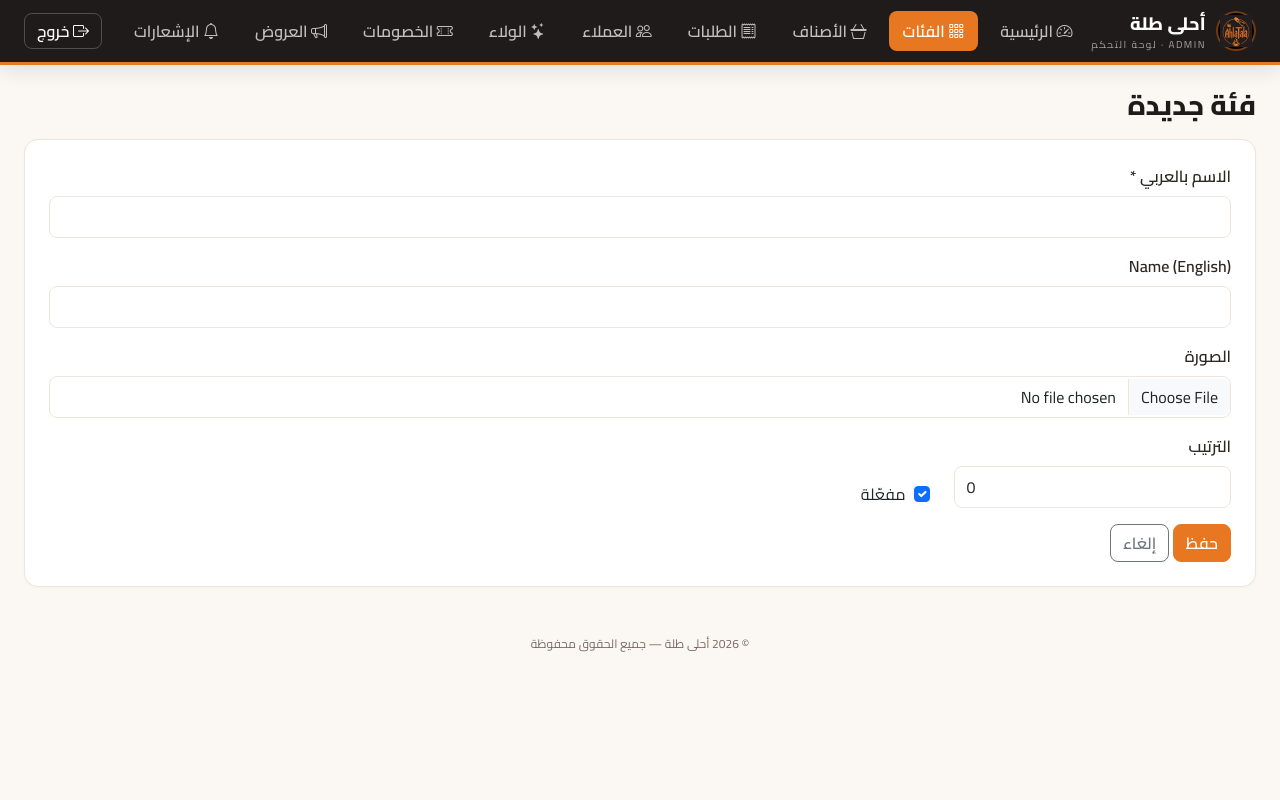
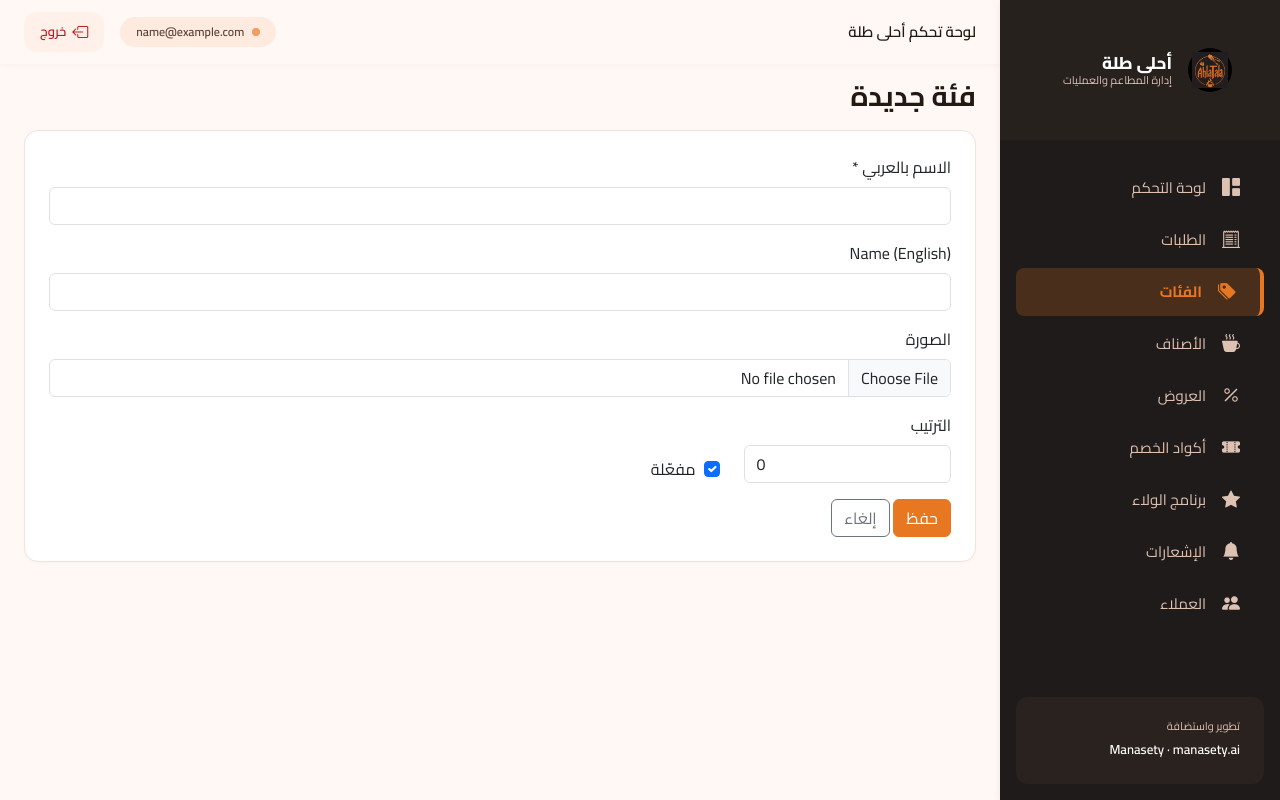
Before and after one commit to Abdelhammid1/AhlaTala, a Flask app: page /admin/categories/new in a window 1280 px wide. Run offline with Flask 3, Linux system fonts and the light colour scheme; the visitor is signed in with stand-in values (Sample User, id 1); data that the repository does not hold is empty; some libraries are stand-ins or nearby versions.

Commit message:
Phase 1: reshell admin panel to Stitch design (Tailwind + right sidebar)
Replaces the old top-nav admin shell with the new right-anchored sidebar +
fixed top header from the Stitch designs. Every existing admin page keeps
working as-is — its body content still uses Bootstrap classes and gets
picked up by a `.bs-preserve` wrapper on the main element that restores
the typography, cards, tables, forms, and alerts that Tailwind's Preflight
reset would otherwise strip.

Phase 1 covers only the shared shell:
- Right-anchored 280px dark ink sidebar with brand emblem + 9 nav items
  (dashboard, orders w/ badge, categories, items, offers, discount codes,
  loyalty, notifications, customers) — matches the Stitch design 1:1
- Nav-item active state (brown border + tint) driven by request.endpoint
- Fixed top header with page title + admin identity chip + logout
- Tailwind CDN loaded with the full Stitch color token set
  (primary #994700, primary-container #E87722, surface #fff8f5, cream
  variants, tertiary, error, outline — all named exactly as the Stitch
  export uses them, so future ports paste in verbatim)
- Bootstrap 5 RTL + Bootstrap Icons still loaded so unported pages
  render normally; Tailwind loads after so its utilities win any
  class-name collision on the new shell

Every admin route was smoke-tested end-to-end after the swap:
  /admin/ /admin/orders /admin/categories /admin/items /admin/offers
  /admin/discounts /admin/loyalty /admin/notifications /admin/customers
all return 200 against the new shell.

Phases 2-6 will port each individual page (dashboard, orders list +
detail, menu items, loyalty + discounts, customers, notifications) off
Bootstrap onto pure Tailwind, matching each Stitch mockup screen by
screen. Each phase ships as its own commit so any single one can be
reverted without touching the others.

Co-Authored-By: Claude Opus 4.7 <noreply@anthropic.com>
Claude-Session: https://claude.ai/code/session_01BU2vBTxyboYKiBDP73u5am

```diff
--- a/backend/app/templates/admin/base.html
+++ b/backend/app/templates/admin/base.html
@@ -6,157 +6,215 @@
   <title>{% block title %}لوحة تحكم أحلى طلة{% endblock %}</title>
   <link rel="icon" type="image/png" href="/static/brand/logo_256.png">
 
+  {# Fonts + Icons #}
+  <link href="https://fonts.googleapis.com/css2?family=Cairo:wght@400;600;700;800;900&display=swap" rel="stylesheet">
+  <link href="https://cdn.jsdelivr.net/npm/bootstrap-icons@1.11.3/font/bootstrap-icons.css" rel="stylesheet">
+
+  {#
+     Bootstrap 5 (RTL) is loaded FIRST so its utility classes are still available
+     to unported admin pages. Tailwind loads AFTER so that where classes collide
+     (rare — mostly `.p-*`, `.m-*`, `.text-*`), Tailwind wins on the new sidebar
+     + header. Existing page bodies keep using their Bootstrap classes as before.
+     This is the transition-period setup for Phase 1; later phases port each page
+     off Bootstrap onto pure Tailwind.
+  #}
   <link href="https://cdn.jsdelivr.net/npm/bootstrap@5.3.3/dist/css/bootstrap.rtl.min.css" rel="stylesheet">
-    <link href="https://fonts.googleapis.com/css2?family=Cairo:wght@400;600;700;800;900&display=swap" rel="stylesheet">
-    <link rel="stylesheet" href="https://cdn.jsdelivr.net/npm/bootstrap-icons@1.11.3/font/bootstrap-icons.css">
+  <script src="https://cdn.tailwindcss.com"></script>
+  <script>
+    tailwind.config = {
+      darkMode: 'class',
+      theme: {
+        extend: {
+          colors: {
+            'primary': '#994700',
+            'primary-container': '#E87722',
+            'on-primary': '#ffffff',
+            'on-primary-container': '#4f2200',
+            'primary-fixed': '#ffdbc8',
+            'primary-fixed-dim': '#ffb68b',
+            'on-primary-fixed': '#321300',
+            'on-primary-fixed-variant': '#743400',
+            'secondary': '#635d5c',
+            'on-secondary': '#ffffff',
+            'secondary-container': '#eae0de',
+            'on-secondary-container': '#696362',
+            'secondary-fixed': '#eae0de',
+            'secondary-fixed-dim': '#cdc5c3',
+            'on-secondary-fixed': '#1f1b1a',
+            'on-secondary-fixed-variant': '#4b4644',
+            'tertiary': '#904d00',
+            'tertiary-container': '#e07d11',
+            'on-tertiary': '#ffffff',
+            'on-tertiary-container': '#4b2500',
+            'tertiary-fixed': '#ffdcc3',
+            'tertiary-fixed-dim': '#ffb77d',
+            'on-tertiary-fixed': '#2f1500',
+            'on-tertiary-fixed-variant': '#6e3900',
+            'surface': '#fff8f5',
+            'surface-dim': '#ead6cb',
+            'surface-bright': '#fff8f5',
+            'surface-container-lowest': '#ffffff',
+            'surface-container-low': '#fff1ea',
+            'surface-container': '#feeadf',
+            'surface-container-high': '#f8e4d9',
+            'surface-container-highest': '#f3dfd4',
+            'surface-variant': '#f3dfd4',
+            'on-surface': '#231913',
+            'on-surface-variant': '#564337',
+            'outline': '#8a7265',
+            'outline-variant': '#ddc1b2',
+            'inverse-surface': '#3a2e27',
+            'inverse-on-surface': '#ffede4',
+            'inverse-primary': '#ffb68b',
+            'error': '#ba1a1a',
+            'on-error': '#ffffff',
+            'error-container': '#ffdad6',
+            'on-error-container': '#93000a',
+          }
+        }
+      }
+    }
+  </script>
+
   <style>
-      :root {
-        --brand:        #E87722;
-        --brand-hover:  #C25E14;
-        --brand-soft:   #FFF3E6;
-        --ink:          #1F1B1A;
-        --ink-2:        #2C2624;
-        --ink-3:        #3B322F;
-        --line:         #EEE5DD;
-        --page:         #FBF7F2;
-        --muted:        #7A6B62;
+    /* Global body font — applies to both Bootstrap and Tailwind areas */
+    body { font-family: 'Cairo', system-ui, -apple-system, 'Segoe UI', Tahoma, sans-serif; background: #fff8f5; color: #231913; }
+    /* Bring back Bootstrap defaults that Tailwind's Preflight zeros out. Only
+       the ones that unported admin pages rely on. */
+    .bs-preserve h1, .bs-preserve h2, .bs-preserve h3, .bs-preserve h4, .bs-preserve h5, .bs-preserve h6 {
+      font-weight: 700; margin-bottom: 0.5rem;
     }
-      html, body { background: var(--page); }
-      body { font-family: 'Cairo', system-ui, -apple-system, Segoe UI, Tahoma, sans-serif; color: var(--ink); }
+    .bs-preserve h3 { font-size: 1.75rem; margin-bottom: 1rem; }
+    .bs-preserve h4 { font-size: 1.5rem; }
+    .bs-preserve h5 { font-size: 1.25rem; }
+    .bs-preserve p { margin-bottom: 1rem; }
+    .bs-preserve ul, .bs-preserve ol { padding-inline-start: 2rem; margin-bottom: 1rem; }
 
-      /* ---- NAVBAR ---- */
-      .brand-nav {
-        background: var(--ink);
-        border-bottom: 3px solid var(--brand);
-        padding: 10px 0;
-        box-shadow: 0 4px 20px rgba(31,27,26,.12);
+    /* Brand-consistent tokens for existing Bootstrap components on unported pages */
+    .bs-preserve .btn-primary, .bs-preserve .btn-primary:focus { background: #E87722; border-color: #E87722; }
+    .bs-preserve .btn-primary:hover { background: #C25E14; border-color: #C25E14; }
+    .bs-preserve .btn-outline-primary { color: #E87722; border-color: #E87722; }
+    .bs-preserve .btn-outline-primary:hover { background: #E87722; border-color: #E87722; color: #fff; }
+    .bs-preserve .form-control:focus, .bs-preserve .form-select:focus {
+      border-color: #E87722; box-shadow: 0 0 0 3px rgba(232,119,34,.15);
     }
-      .brand-nav .navbar-brand {
-        display: flex; align-items: center; gap: 10px;
-        color: #fff; font-weight: 800; letter-spacing: 0.3px;
+    .bs-preserve .table > thead > tr > th {
+      background: #FFF3E6; color: #2C2624; font-weight: 700; border-bottom: none;
     }
-      .brand-nav .brand-emblem {
-        width: 40px; height: 40px; border-radius: 50%;
-        background: #000; padding: 4px; box-shadow: inset 0 0 0 2px rgba(232,119,34,.5);
-      }
-      .brand-nav .brand-emblem img { width: 100%; height: 100%; object-fit: contain; }
-      .brand-nav .brand-title { font-size: 18px; }
-      .brand-nav .brand-sub { display: block; font-size: 10px; font-weight: 400; color: rgba(255,255,255,.6); letter-spacing: 1.5px; }
+    .bs-preserve .card { border: 1px solid #EEE5DD; border-radius: 14px; background: #fff; box-shadow: 0 1px 3px rgba(0,0,0,.03); }
 
-      .brand-nav .nav-link {
-        color: rgba(255,255,255,.72); font-weight: 600; padding: 8px 14px; border-radius: 8px; margin: 0 2px;
-        transition: background .15s, color .15s;
-      }
-      .brand-nav .nav-link:hover { color: #fff; background: rgba(255,255,255,.06); }
-      .brand-nav .nav-link.active { color: #fff; background: var(--brand); }
-      .brand-nav .badge-count { font-size: 10px; }
+    /* Page-header helper used by unported pages */
+    .bs-preserve .page-header { display: flex; align-items: center; justify-content: space-between; margin: 8px 0 20px; }
+    .bs-preserve .page-header h3 { margin: 0; display: flex; align-items: center; gap: 10px; }
+    .bs-preserve .page-header h3 i { color: #E87722; font-size: 22px; }
 
-      .brand-nav .btn-logout {
-        background: transparent; border: 1px solid rgba(255,255,255,.22); color: #fff; font-weight: 600;
-        padding: 5px 12px; border-radius: 8px;
-      }
-      .brand-nav .btn-logout:hover { background: rgba(255,255,255,.08); }
+    /* Kill Tailwind's Preflight table reset so Bootstrap tables render normally */
+    .bs-preserve table { border-collapse: collapse; }
+    .bs-preserve caption { padding-top: .5rem; padding-bottom: .5rem; text-align: right; }
 
-      /* ---- CARDS + TABLES ---- */
-      .card { border: 1px solid var(--line); border-radius: 14px; background: #fff; box-shadow: 0 1px 3px rgba(0,0,0,.03); }
-      .card h3, .card h4, .card h5, .card h6 { color: var(--ink); }
+    /* Bootstrap alert compatibility — used by our flash messages */
+    .bs-preserve .alert { border-radius: 10px; border: none; font-weight: 500; padding: 12px 16px; }
+    .bs-preserve .alert-success { background: #E9F6EF; color: #0F5132; }
+    .bs-preserve .alert-danger  { background: #FDEBEA; color: #842029; }
+    .bs-preserve .alert-warning { background: #FFF6E5; color: #6B3E00; }
+    .bs-preserve .alert-info    { background: #E7F3FF; color: #084298; }
 
-      h3, h4 { color: var(--ink); font-weight: 800; }
-      h3 { margin-bottom: 18px; }
-
-      .table { --bs-table-color: var(--ink); }
-      .table > thead > tr > th {
-        background: var(--brand-soft); color: var(--ink-2); font-weight: 700; border-bottom: none;
-        font-size: 13px; text-transform: none; letter-spacing: 0;
-      }
-      .table > :not(caption) > * > * { padding: 12px 10px; vertical-align: middle; }
-      .table-striped > tbody > tr:nth-of-type(odd) > * { background: #FDFAF6; }
-
-      /* ---- BUTTONS ---- */
-      .btn { border-radius: 8px; font-weight: 600; }
-      .btn-primary { background: var(--brand); border-color: var(--brand); }
-      .btn-primary:hover, .btn-primary:focus { background: var(--brand-hover); border-color: var(--brand-hover); }
-      .btn-outline-primary { color: var(--brand); border-color: var(--brand); }
-      .btn-outline-primary:hover { background: var(--brand); border-color: var(--brand); color: #fff; }
-
-      /* ---- BADGES ---- */
-      .badge-kind-variant { background: #6f42c1; }
-      .badge-kind-size    { background: #0d6efd; }
-      .badge-kind-remove  { background: #dc3545; }
-      .badge-kind-add     { background: #198754; }
-
-      /* ---- FORMS ---- */
-      .form-control, .form-select {
-        border-color: var(--line); border-radius: 8px; padding: 8px 12px;
-      }
-      .form-control:focus, .form-select:focus { border-color: var(--brand); box-shadow: 0 0 0 3px rgba(232,119,34,.15); }
-      .form-label { font-weight: 600; color: var(--ink-2); }
-
-      /* ---- FLASH ALERTS ---- */
-      .alert { border-radius: 10px; border: none; font-weight: 500; }
-      .alert-success { background: #E9F6EF; color: #0F5132; }
-      .alert-danger  { background: #FDEBEA; color: #842029; }
-      .alert-warning { background: #FFF6E5; color: #6B3E00; }
-      .alert-info    { background: #E7F3FF; color: #084298; }
-
-      /* ---- SECTION HEADER ---- */
-      .page-header { display: flex; align-items: center; justify-content: space-between; margin: 8px 0 20px; }
-      .page-header h3 { margin: 0; display: flex; align-items: center; gap: 10px; }
-      .page-header h3 i { color: var(--brand); font-size: 22px; }
-
-      /* ---- FOOTER ---- */
-      .brand-footer {
-        text-align: center; color: var(--muted); font-size: 12px; padding: 24px 0;
-      }
+    /* Nav-item hover pill on the sidebar */
+    .nav-item-link { transition: background .15s, color .15s; }
   </style>
   {% block head_extra %}{% endblock %}
 </head>
 <body>
 
 {% if current_user.is_authenticated %}
-<nav class="brand-nav">
-  <div class="container-fluid px-4">
-    <div class="d-flex align-items-center">
-      <a class="navbar-brand" href="{{ url_for('admin.dashboard') }}">
-        <span class="brand-emblem"><img src="/static/brand/logo_256.png" alt=""></span>
-        <span>
-          <span class="brand-title">أحلى طلة</span>
-          <span class="brand-sub">ADMIN · لوحة التحكم</span>
+{# ============ SIDEBAR (RTL — anchored right) ============ #}
+<aside class="fixed right-0 top-0 h-full w-[17.5rem] bg-on-secondary-fixed text-surface flex flex-col justify-between z-50 shadow-[0_1px_8px_rgba(0,0,0,0.08)]">
+  <div class="flex flex-col flex-1 overflow-y-auto">
+    <a href="{{ url_for('admin.dashboard') }}" class="p-5 flex items-center gap-3 bg-inverse-surface/30 hover:bg-inverse-surface/50 transition-colors">
+      <span class="w-11 h-11 rounded-full bg-black p-1 flex items-center justify-center">
+        <img src="/static/brand/logo_256.png" alt="" class="w-full h-full object-contain">
+      </span>
+      <span class="flex flex-col leading-tight">
+        <span class="text-[17px] font-extrabold text-white">أحلى طلة</span>
+        <span class="text-[11px] text-outline-variant">إدارة المطاعم والعمليات</span>
       </span>
     </a>
-      <ul class="navbar-nav flex-row ms-auto me-3 align-items-center gap-1">
+
     {% set r = request.endpoint or '' %}
-        <li class="nav-item"><a class="nav-link {% if r.startswith('admin.dashboard') %}active{% endif %}" href="{{ url_for('admin.dashboard') }}"><i class="bi bi-speedometer2"></i> الرئيسية</a></li>
-        <li class="nav-item"><a class="nav-link {% if 'categories' in r %}active{% endif %}" href="{{ url_for('admin.categories_list') }}"><i class="bi bi-grid-3x3-gap"></i> الفئات</a></li>
-        <li class="nav-item"><a class="nav-link {% if r.startswith('admin.items') or 'option_groups' in r or 'options' in r or 'cross_sells' in r %}active{% endif %}" href="{{ url_for('admin.items_list') }}"><i class="bi bi-basket3"></i> الأصناف</a></li>
-        <li class="nav-item">
-          <a class="nav-link {% if 'orders' in r %}active{% endif %} position-relative" href="{{ url_for('admin.orders_list') }}">
-            <i class="bi bi-receipt"></i> الطلبات
-            {% if unseen_orders_count and unseen_orders_count > 0 %}
-              <span class="position-absolute top-0 start-100 translate-middle badge rounded-pill bg-danger badge-count">
-                {{ unseen_orders_count }}
+    {% macro nav_link(href, icon, label, matches, badge=None) %}
+      {% set is_active = namespace(v=false) %}
+      {% for m in matches %}{% if m in r %}{% set is_active.v = true %}{% endif %}{% endfor %}
+      <a href="{{ href }}"
+         class="nav-item-link flex items-center justify-between px-4 py-2.5 rounded-lg
+                {% if is_active.v %}bg-primary-container/20 text-primary-container border-r-4 border-primary-container font-bold
+                {% else %}text-outline-variant hover:bg-inverse-surface hover:text-white{% endif %}">
+        <span class="flex items-center gap-3">
+          <i class="bi {{ icon }} text-lg"></i>
+          <span class="text-[15px]">{{ label }}</span>
         </span>
+        {% if badge %}
+          <span class="bg-error text-on-error text-[11px] font-bold px-2 py-0.5 rounded-full">{{ badge }}</span>
         {% endif %}
       </a>
-        </li>
-        <li class="nav-item"><a class="nav-link {% if 'customers' in r %}active{% endif %}" href="{{ url_for('admin.customers_list') }}"><i class="bi bi-people"></i> العملاء</a></li>
-        <li class="nav-item"><a class="nav-link {% if 'loyalty' in r %}active{% endif %}" href="{{ url_for('admin.loyalty_settings') }}"><i class="bi bi-stars"></i> الولاء</a></li>
-        <li class="nav-item"><a class="nav-link {% if 'discounts' in r %}active{% endif %}" href="{{ url_for('admin.discounts_list') }}"><i class="bi bi-ticket-perforated"></i> الخصومات</a></li>
-        <li class="nav-item"><a class="nav-link {% if 'offers' in r %}active{% endif %}" href="{{ url_for('admin.offers_list') }}"><i class="bi bi-megaphone"></i> العروض</a></li>
-        <li class="nav-item"><a class="nav-link {% if 'notifications' in r %}active{% endif %}" href="{{ url_for('admin.notifications_list') }}"><i class="bi bi-bell"></i> الإشعارات</a></li>
-      </ul>
+    {% endmacro %}
+
+    <nav class="flex flex-col gap-1 px-3 py-4">
+      {{ nav_link(url_for('admin.dashboard'),          'bi-grid-1x2-fill',            'لوحة التحكم',    ['admin.dashboard']) }}
+      {{ nav_link(url_for('admin.orders_list'),        'bi-receipt-cutoff',           'الطلبات',        ['orders'], badge=(unseen_orders_count if unseen_orders_count and unseen_orders_count > 0 else None)) }}
+      {{ nav_link(url_for('admin.categories_list'),    'bi-tags-fill',                'الفئات',         ['categories']) }}
+      {{ nav_link(url_for('admin.items_list'),         'bi-cup-hot-fill',             'الأصناف',        ['admin.items', 'option_groups', 'options', 'cross_sells']) }}
+      {{ nav_link(url_for('admin.offers_list'),        'bi-percent',                  'العروض',         ['offers']) }}
+      {{ nav_link(url_for('admin.discounts_list'),     'bi-ticket-perforated-fill',   'أكواد الخصم',    ['discounts']) }}
+      {{ nav_link(url_for('admin.loyalty_settings'),   'bi-star-fill',                'برنامج الولاء',  ['loyalty']) }}
+      {{ nav_link(url_for('admin.notifications_list'), 'bi-bell-fill',                'الإشعارات',      ['notifications']) }}
+      {{ nav_link(url_for('admin.customers_list'),     'bi-people-fill',              'العملاء',        ['customers']) }}
+    </nav>
+  </div>
+
+  <div class="p-4 m-3 bg-inverse-surface/40 rounded-xl">
+    <div class="text-[11px] text-outline-variant leading-none mb-1">تطوير واستضافة</div>
+    <a href="https://manasety.ai" target="_blank" rel="noopener" class="text-[13px] text-white font-semibold hover:text-primary-container transition-colors">
+      Manasety · manasety.ai
+    </a>
+  </div>
+</aside>
+{% endif %}
+
+<div class="{% if current_user.is_authenticated %}pr-[17.5rem]{% endif %} min-h-screen">
+
+  {% if current_user.is_authenticated %}
+  {# ============ TOP HEADER ============ #}
+  <header class="fixed top-0 right-[17.5rem] left-0 h-16 bg-surface/90 backdrop-blur-xl shadow-[0_1px_8px_rgba(0,0,0,0.04)] z-40 flex items-center justify-between px-6">
+    <div class="text-[15px] text-on-surface font-semibold flex items-center gap-2">
+      {% block page_title %}<span>{{ self.title() }}</span>{% endblock %}
+    </div>
+    <div class="flex items-center gap-3">
+      <div class="hidden md:flex items-center gap-2 px-3 py-1.5 rounded-full bg-surface-container text-on-surface-variant text-[12px] font-semibold">
+        <span class="w-2 h-2 rounded-full bg-primary-container animate-pulse"></span>
+        <span>{{ current_user.display_name or current_user.email }}</span>
+      </div>
       <form action="{{ url_for('admin.logout') }}" method="post" class="m-0">
-        <button type="submit" class="btn btn-logout"><i class="bi bi-box-arrow-right"></i> خروج</button>
+        <button type="submit" class="flex items-center gap-1.5 px-3 py-2 rounded-xl bg-surface-container-low text-error hover:bg-error-container hover:text-on-error-container transition-colors text-[13px] font-semibold">
+          <i class="bi bi-box-arrow-left text-base"></i>
+          <span>خروج</span>
+        </button>
       </form>
     </div>
-  </div>
-</nav>
+  </header>
   {% endif %}
 
-<main class="container-fluid px-4 py-4">
+  {# ============ MAIN CONTENT ============ #}
+  {#
+    Wrap the whole content in `.bs-preserve` so all existing pages keep their
+    Bootstrap-style typography, cards, tables, forms, and alerts (Tailwind's
+    Preflight would otherwise flatten them). New Tailwind-native pages can
+    ignore this class entirely — its rules are scoped and won't affect
+    Tailwind utilities.
+  #}
+  <main class="bs-preserve {% if current_user.is_authenticated %}pt-20 px-6 pb-8{% else %}min-h-screen flex items-center justify-center px-4{% endif %}">
     {% with messages = get_flashed_messages(with_categories=true) %}
       {% for cat, msg in messages %}
-      <div class="alert alert-{{ cat if cat != 'message' else 'info' }} alert-dismissible fade show">
+        <div class="alert alert-{{ cat if cat != 'message' else 'info' }} alert-dismissible fade show mb-4">
           {{ msg }}
           <button type="button" class="btn-close" data-bs-dismiss="alert" aria-label="Close"></button>
         </div>
@@ -164,12 +222,7 @@
     {% endwith %}
     {% block content %}{% endblock %}
   </main>
-
-{% if current_user.is_authenticated %}
-<footer class="brand-footer">
-  <span>© {{ 2026 }} أحلى طلة — جميع الحقوق محفوظة</span>
-</footer>
-{% endif %}
+</div>
 
 <script src="https://cdn.jsdelivr.net/npm/bootstrap@5.3.3/dist/js/bootstrap.bundle.min.js"></script>
 </body>
```
Lines whose indentation alone changed are shown as unchanged.
